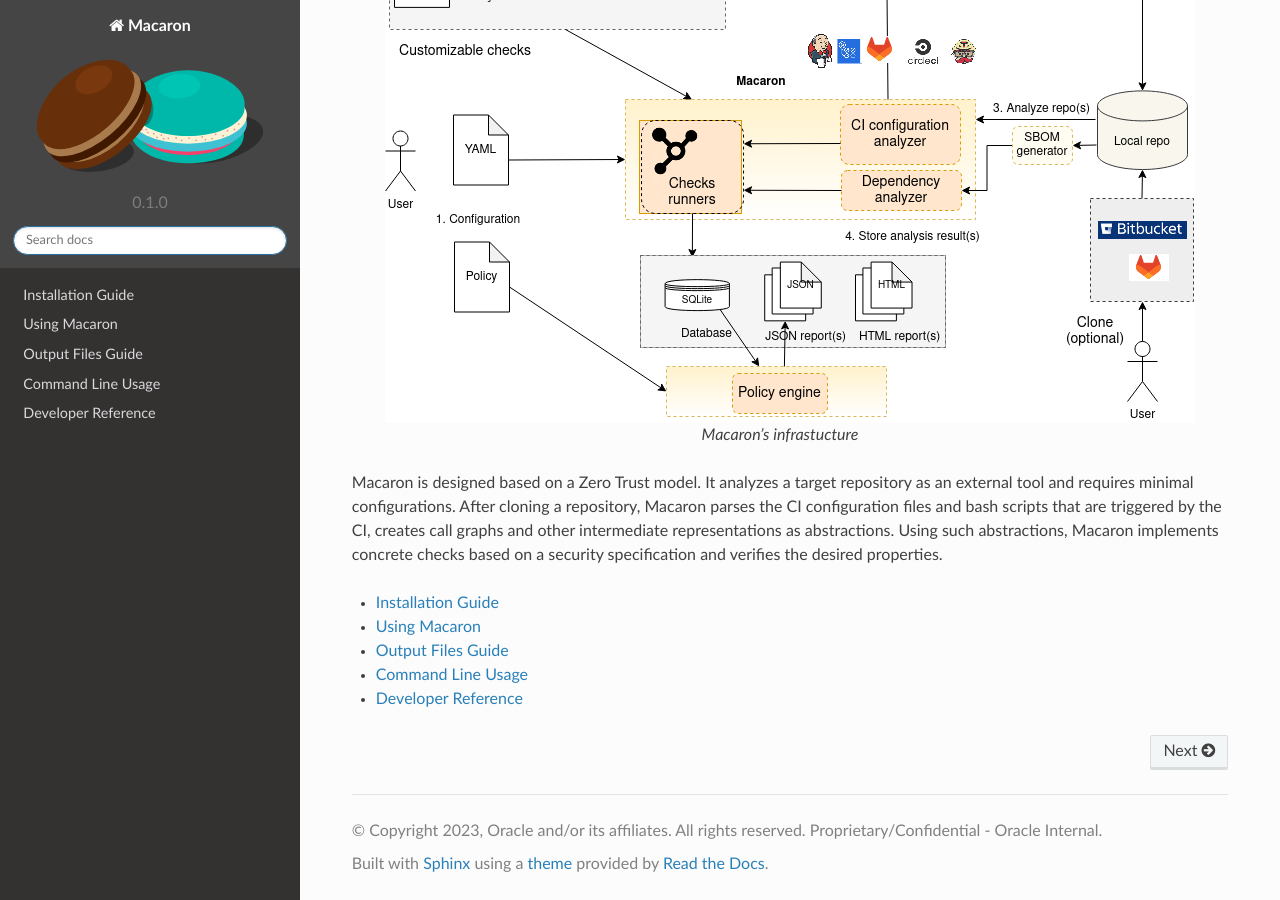
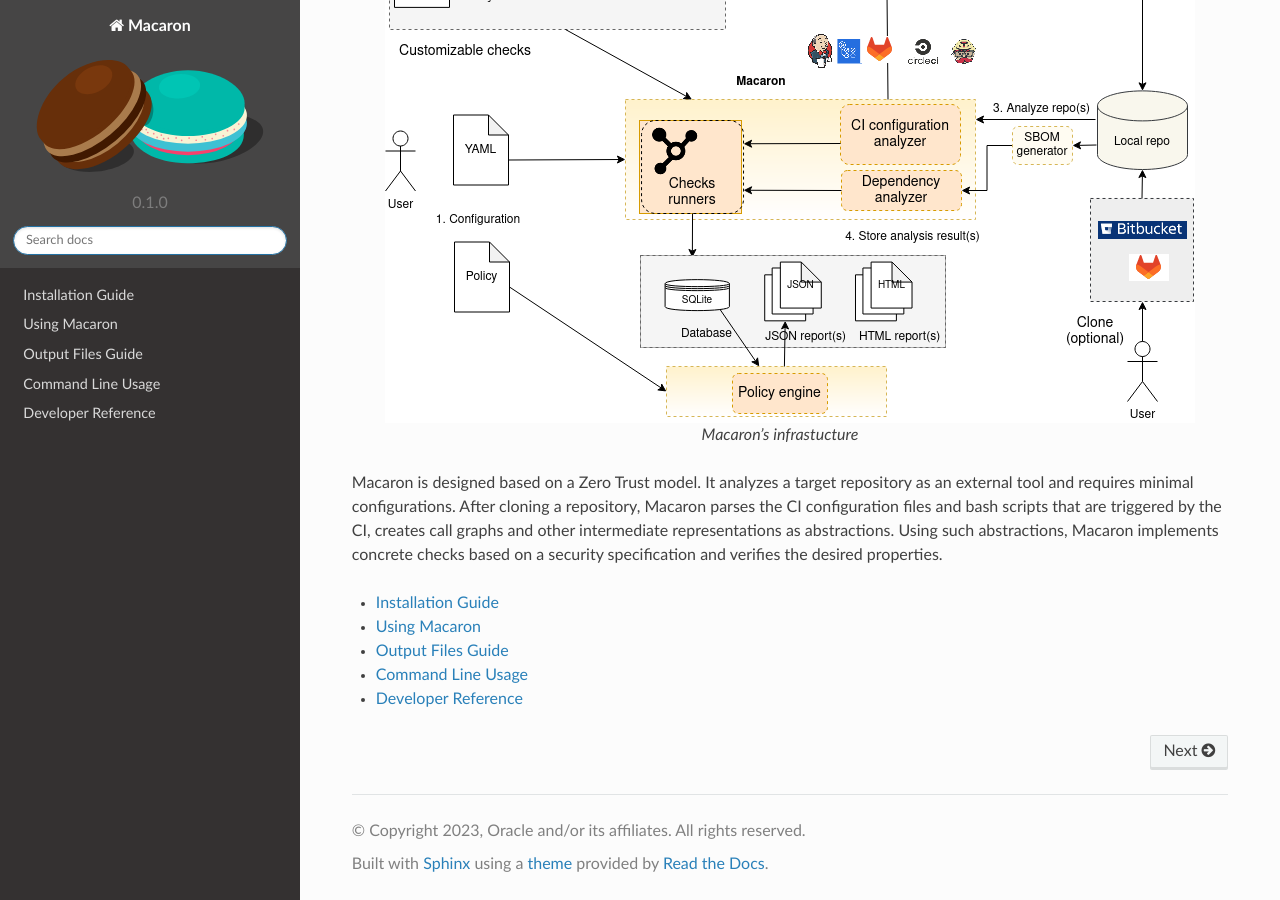
Before and after one commit to oracle/macaron, a Sphinx documentation site: the page built from docs/source/index.rst, in a window 1280 px wide and 900 px high, scrolled down 1305 px. Built offline with Sphinx 7.4.7 and the Read the Docs theme 2.0.0, drawn with Linux system fonts in a browser that asks for light colours.

Commit message:
docs: adjust the copyright in documentations (#289)
Signed-off-by: behnazh-w <behnaz.hassanshahi@oracle.com>

```diff
--- a/docs/source/conf.py
+++ b/docs/source/conf.py
@@ -1,4 +1,4 @@
-# Copyright (c) 2022 - 2022, Oracle and/or its affiliates. All rights reserved.
+# Copyright (c) 2022 - 2023, Oracle and/or its affiliates. All rights reserved.
 # Licensed under the Universal Permissive License v 1.0 as shown at https://oss.oracle.com/licenses/upl/.
 
 # Configuration file for the Sphinx documentation builder.
@@ -21,9 +21,7 @@
 year = datetime.datetime.now().year
 
 project = "Macaron"
-copyright = (  # noqa: A001
-    f"{year}, Oracle and/or its affiliates. " + "All rights reserved. Proprietary/Confidential - Oracle Internal"
-)
+copyright = f"{year}, Oracle and/or its affiliates. " + "All rights reserved"  # noqa: A001
 version = pkg_resources.get_distribution("macaron").version
 html_logo = "assets/macaron.svg"
 author = "Macaron"
```
